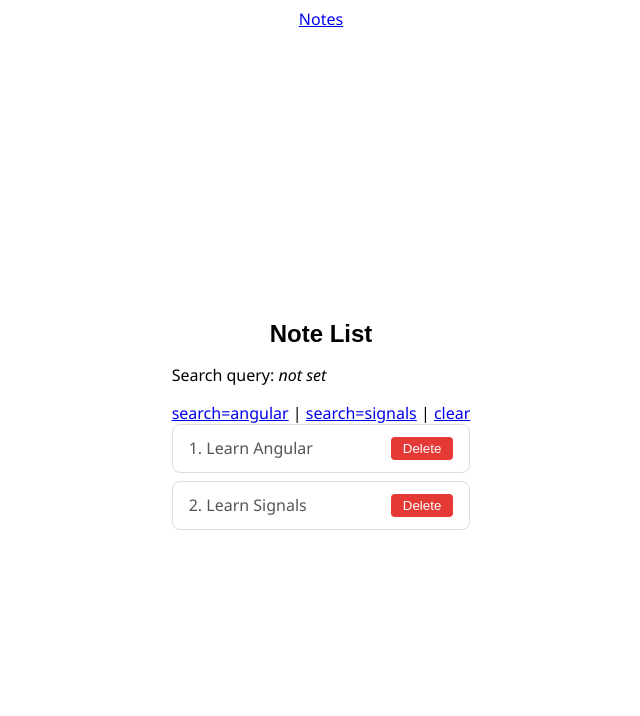
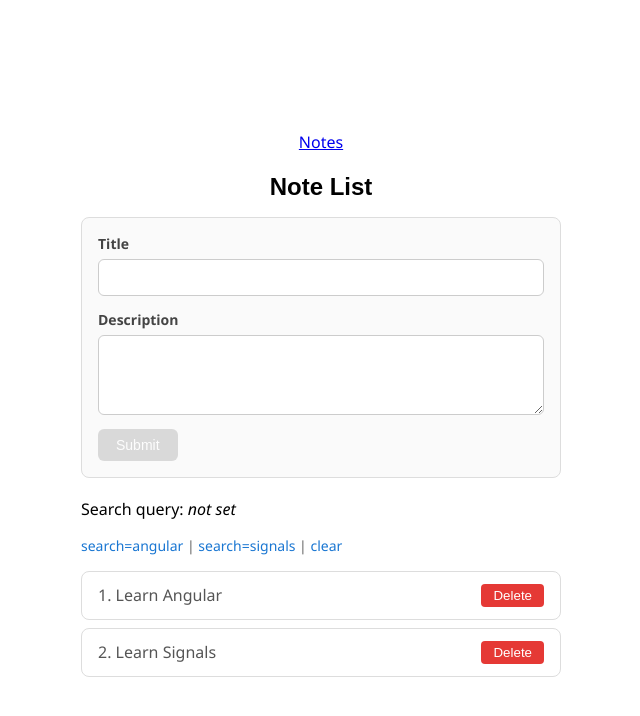
Before and after one commit to murad-proger/angular-notes, an Angular app: page /notes in a window 1280 px wide. Shown: the top 716 px of the page, without its empty margins (319-959 px from the left). Built offline with nearby package versions, Linux system fonts and the light colour scheme.

Commit message:
feat(notes): add note creation form and styles

```diff
--- a/src/app/app.html
+++ b/src/app/app.html
@@ -11,7 +11,7 @@
     flex-direction: column;
     justify-content: center;
     align-items: center;
-    height: 100vh;
+    min-height: 100vh;
   }
 
   .content {
--- a/src/app/components/note-list/note-list.css
+++ b/src/app/components/note-list/note-list.css
@@ -1,7 +1,112 @@
+:host {
+    display: block;
+    width: 100%;
+    max-width: 480px;
+}
+
 h2 {
     font-family: 'monotype corsiva', cursive, sans-serif;
     font-weight: 700;
     font-size: 24px;
-    margin-bottom: 10px;
+    margin-bottom: 16px;
     text-align: center;
 }
+
+/* Карточка формы */
+form {
+    display: flex;
+    flex-direction: column;
+    padding: 16px;
+    margin-bottom: 20px;
+    border: 1px solid #ddd;
+    border-radius: 8px;
+    background-color: #fafafa;
+}
+
+/* Группа поля (label сверху, input/textarea под ним) */
+form > div {
+    display: flex;
+    flex-direction: column;
+    margin-bottom: 14px;
+}
+
+label {
+    display: block;
+    font-size: 14px;
+    font-weight: 600;
+    color: #444;
+    margin-bottom: 6px;
+}
+
+input,
+textarea {
+    width: 100%;
+    box-sizing: border-box;
+    padding: 8px 12px;
+    font-size: 14px;
+    border: 1px solid #ccc;
+    border-radius: 6px;
+    outline: none;
+    font-family: inherit;
+    background-color: #fff;
+    transition: border-color 0.2s, box-shadow 0.2s;
+}
+
+input:focus,
+textarea:focus {
+    border-color: #1976d2;
+    box-shadow: 0 0 0 2px rgba(25, 118, 210, 0.15);
+}
+
+textarea {
+    min-height: 80px;
+    resize: vertical;
+}
+
+/* Ошибка валидации */
+form div p {
+    color: #e53935;
+    font-size: 12px;
+    margin-top: 5px;
+    margin-bottom: 0;
+}
+
+/* Кнопка отправки */
+form button[type="submit"] {
+    align-self: flex-start;
+    padding: 8px 18px;
+    border: none;
+    border-radius: 6px;
+    background: #1976d2;
+    color: #fff;
+    font-size: 14px;
+    font-weight: 500;
+    cursor: pointer;
+    transition: background-color 0.2s;
+}
+
+form button[type="submit"]:hover:not(:disabled) {
+    background: #1565c0;
+}
+
+form button[type="submit"]:disabled {
+    background: #ccc;
+    cursor: not-allowed;
+    opacity: 0.7;
+}
+
+/* Навигация и фильтры */
+nav {
+    margin: 12px 0 16px;
+    font-size: 14px;
+    color: #666;
+}
+
+nav a {
+    color: #1976d2;
+    text-decoration: none;
+}
+
+nav a:hover {
+    text-decoration: underline;
+}
--- a/src/app/components/note-list/note-list.ts
+++ b/src/app/components/note-list/note-list.ts
@@ -4,14 +4,32 @@ import { toSignal } from '@angular/core/rxjs-interop';
 import { map } from 'rxjs';
 import { NoteItemComponent } from "../note-item/note-item";
 import { type Note, NotesService } from '../../notes.service';
+import { FormControl, FormGroup, ReactiveFormsModule, Validators } from '@angular/forms';
 
 @Component({
   selector: 'app-note-list',
   standalone: true,
-  imports: [NoteItemComponent, RouterLink],
+  imports: [NoteItemComponent, RouterLink, ReactiveFormsModule,],
   styleUrl: './note-list.css',
   template: `
     <h2>Note List</h2>
+
+    <form [formGroup]="form" (ngSubmit)="onSubmit()">
+      <div>
+        <label for="title">Title</label>
+        <input id="title" type="text" formControlName="title" />
+        @if (title.hasError('required') && (title.touched || title.dirty)) {
+          <p>Title is required</p>
+        }
+      </div>
+
+      <div>
+        <label for="description">Description</label>
+        <textarea id="description" formControlName="description"></textarea>
+      </div>
+
+      <button type="submit" [disabled]="form.invalid">Submit</button>
+    </form>
 
     <p>
       Search query:
@@ -42,8 +60,27 @@ import { type Note, NotesService } from '../../notes.service';
 })
 export class NoteListComponent implements OnInit {
   private notesService = inject(NotesService)
+  private route = inject(ActivatedRoute);
 
-  private route = inject(ActivatedRoute);
+  form = new FormGroup({
+    title: new FormControl('', { nonNullable: true, validators: [Validators.required] }),
+    description: new FormControl('', { nonNullable: true }),
+  });
+
+  get title() {
+    return this.form.controls.title;
+  }
+
+  onSubmit() {
+    if (this.form.invalid) {
+      this.form.markAllAsTouched();
+      return;
+    }
+
+    console.log(
+      `title: ${this.form.getRawValue().title} \ndescription: ${this.form.getRawValue().description}`
+    );
+  }
 
   search = toSignal(
     this.route.queryParamMap.pipe(map((params) => params.get('search') ?? '')),
```
Lines whose indentation alone changed are shown as unchanged.
